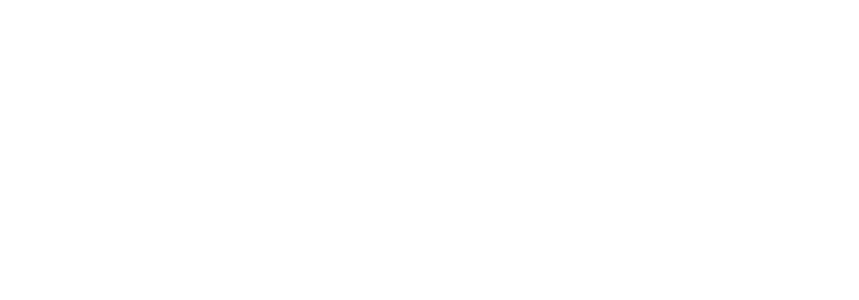
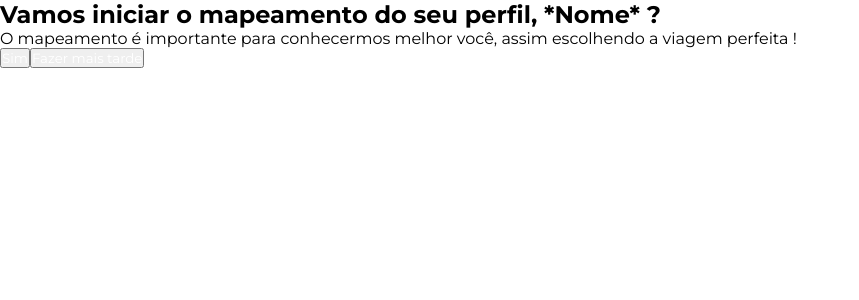
Before and after one commit to StartFuture/novi-frontend, a React (Create React App) app: page /interviewStart in a window 1280 px wide. Before the commit this address had no page. Shown: the top 300 px of the page, without its empty margins (0-859 px from the left). Built offline with nearby package versions, Linux system fonts and the light colour scheme.

Commit message:
feat(Page) - Started coding HTML

```diff
--- a/src/AppRoutes.jsx
+++ b/src/AppRoutes.jsx
@@ -7,6 +7,7 @@
 
 import LandingPage from "./pages/landingPage/index";
 import Login from "./pages/login/index";
+import InterviewStart from "./pages/interviewStart";
 
 const AppRoutes = () => {
     return (
@@ -14,6 +15,7 @@
             <Routes>
                 <Route exact path="/" element={<LandingPage/>}></Route>
                 <Route exact path="/login" element={<Login/>}></Route>
+                <Route exact path="/interviewStart" element={<InterviewStart/>}></Route>
             </Routes>
         </Router>
     );
--- /dev/null
+++ b/src/pages/interviewStart/index.jsx
@@ -0,0 +1,23 @@
+import React from "react";
+
+import { Link } from "react-router-dom";
+
+function IntertviewStart(){
+
+    return(
+        <div>
+            <div className="interviewStartImage">
+            </div>
+            <div className="interviewStartWelcome">
+                <h2> Vamos iniciar o mapeamento do seu perfil, *Nome* ? </h2>
+                <pre>O mapeamento é importante para conhecermos melhor você, assim escolhendo a viagem perfeita !</pre>
+                <button className="btnInterviewStartYes"><Link to='/interview' className="link">Sim</Link></button>
+                <button className="btnInterviewStartLater"><Link to='/home' className="link">Fazer mais tarde</Link></button>
+            </div>
+
+        </div>
+    )
+}
+
+
+export default IntertviewStart;
```
Also changed, not shown: src/pages/interviewStart/assets/img/interviewStartImage.png (added).
